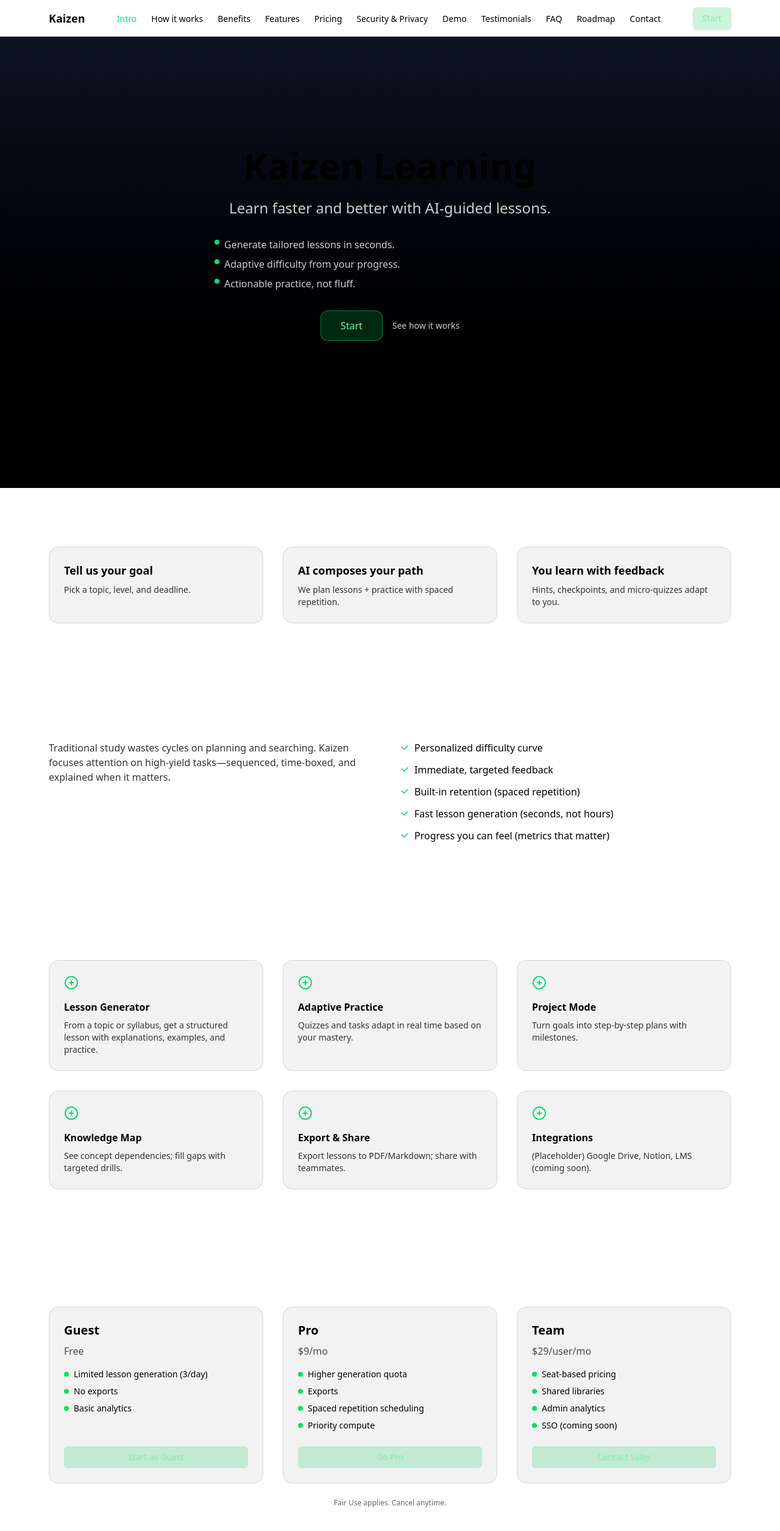
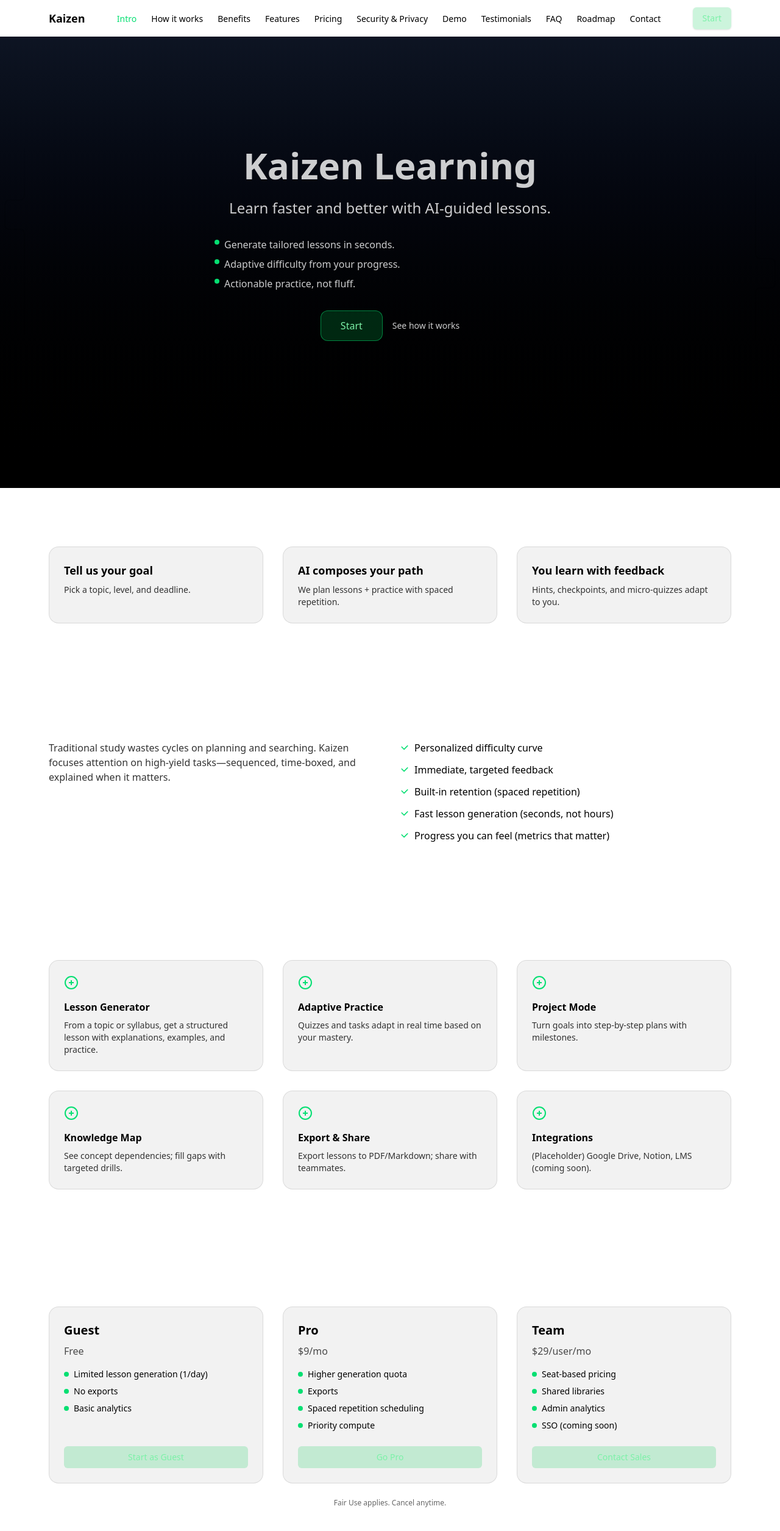
Before and after one commit to NolanEssertaize/portfolio-front, a Next.js app: page /kaizen/introduction in a window 1280 px wide. Shown: the top 2510 px of the page at 61% size. Built offline with nearby package versions, Linux system fonts and the light colour scheme.

Commit message:
Adjust font and style

```diff
--- a/index.html
+++ /dev/null
@@ -1,12 +0,0 @@
-<!DOCTYPE html>
-<html lang="en">
-  <head>
-    <meta charset="UTF-8" />
-    <meta name="viewport" content="width=device-width, initial-scale=1.0" />
-    <title>Kaizen Learning</title>
-    <link href="https://fonts.googleapis.com/css2?family=Inter:wght@400;600;700&display=swap" rel="stylesheet">
-  </head>
-  <body class="bg-gray-950">
-    <div id="root"></div>
-  </body>
-</html>
--- a/src/content/defaultContent.ts
+++ b/src/content/defaultContent.ts
@@ -67,7 +67,7 @@ export const defaultContent = {
         name: 'Guest',
         priceText: 'Free',
         features: [
-          'Limited lesson generation (3/day)',
+          'Limited lesson generation (1/day)',
           'No exports',
           'Basic analytics',
         ],
--- a/src/ui/components/kaizen/Hero.tsx
+++ b/src/ui/components/kaizen/Hero.tsx
@@ -32,7 +32,7 @@ export default function Hero({ content, onPrimary, onSecondary }: HeroProps) {
       <Container>
         <div className="mx-auto max-w-xl text-center">
           <motion.h1
-            className="mb-6 text-4xl font-bold sm:text-6xl"
+            className="mb-6 text-4xl font-bold text-white/80 sm:text-6xl"
             initial={{ opacity: 0, y: 20 }}
             whileInView={{ opacity: 1, y: 0 }}
             transition={{ duration: 0.6, ease: 'easeOut' }}
```
